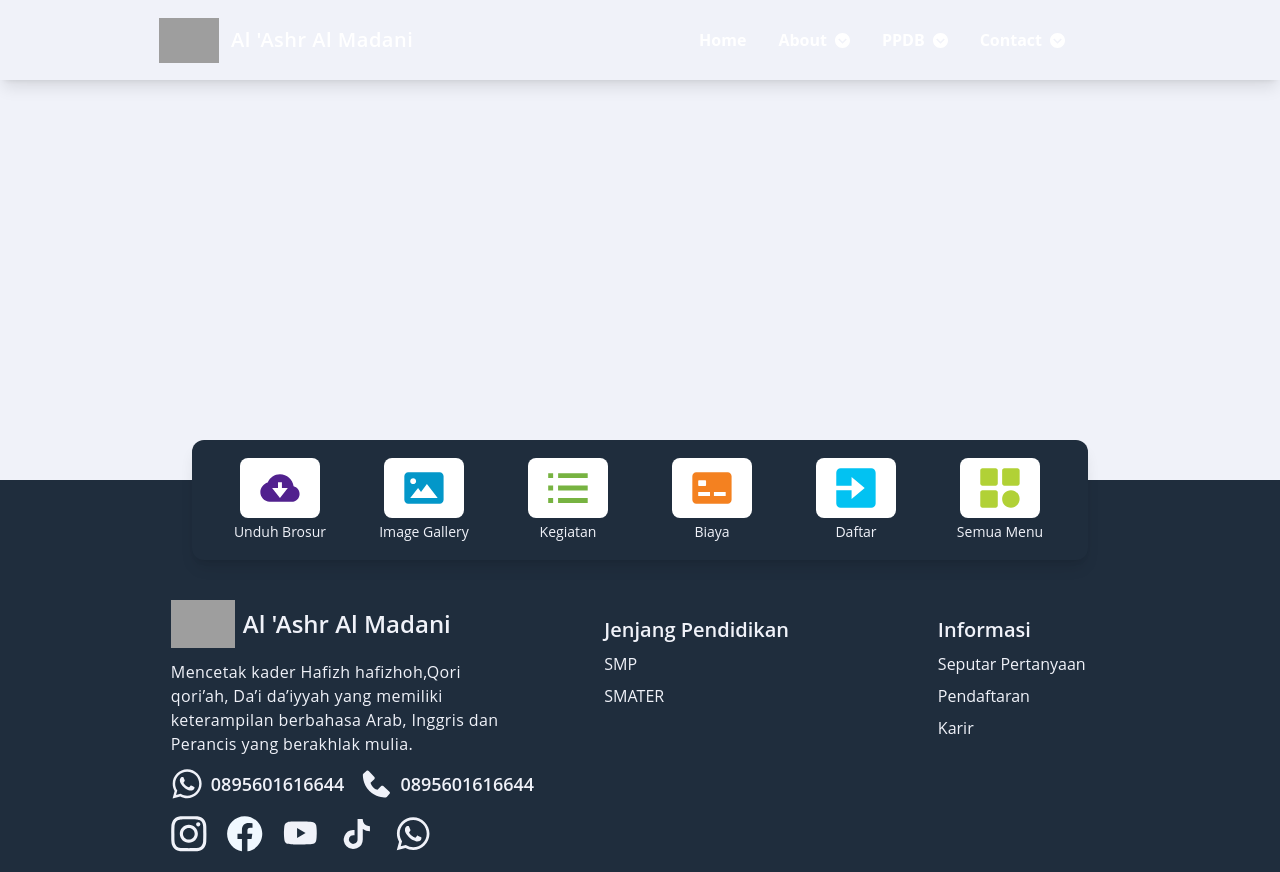
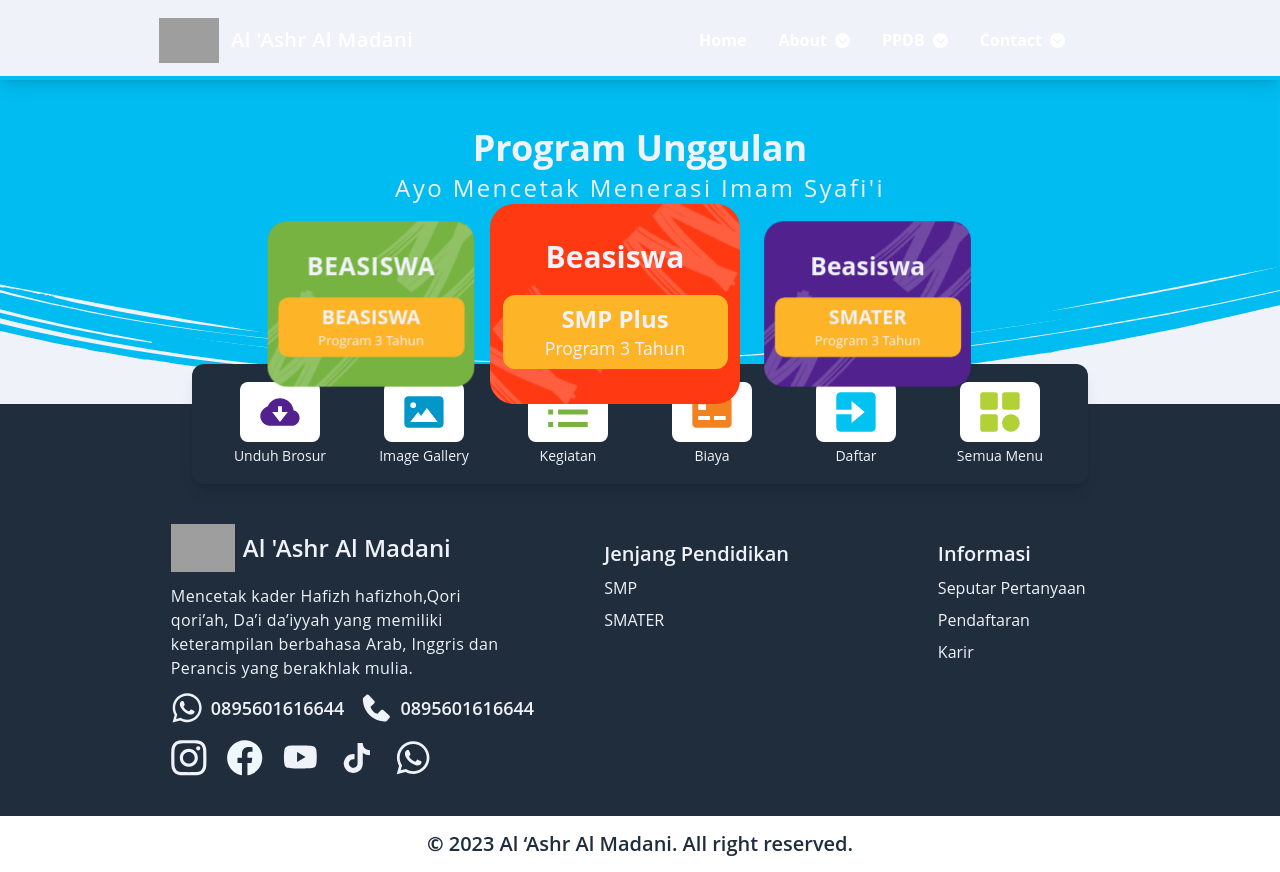
Before and after one commit to HilmiAnugrah/projek-am, a PHP site: page /project-am/src/pages/ in a window 1280 px wide. Run offline with PHP 8.4, Linux system fonts and the light colour scheme; some libraries are stand-ins or nearby versions; grey boxes are pictures that could not be loaded.

Commit message:
logic header

```diff
--- /dev/null
+++ b/src/backend/partials/hiro-biaya.php
@@ -0,0 +1,53 @@
+<section class="-mt-1 pt-8  bg-[url('../img/hiro.svg')] w-full bg-no-repeat bg-cover bg-body" style="background-position: center 100%">
+    <h2 class="font-bold sm:mt-5 px-[5%] text-center text-3xl sm:text-4xl text-body">
+        Program Unggulan
+    </h2>
+    <p class="text-base tracking-widest px-[5%] text-center sm:text-xl lg:text-2xl mt-1 text-body">
+        Ayo Mencetak Menerasi Imam Syafi'i
+    </p>
+    <div class="swiper swiper-card">
+        <div class="swiper-wrapper">
+            <div class="swiper-slide prev">
+
+                <div class="w-[250px] h-[200px] flex flex-col gap-5  justify-center items-center rounded-3xl bg-main-green relative overflow-hidden">
+                    <img src="<?=base_url("src/img/program_pilihan/Vector.png");?>" alt="al ashr al madani" class="bg-cover absolute top-[-30px] right-[-30px] w-[60%] " />
+                    <img src="<?=base_url("src/img/program_pilihan/Vector.png");?> " alt="" class="bg-cover absolute bottom-[-30px] left-[-30px] w-[60%]" />
+                    <h2 class="text-3xl text-body font-bold tracking-wide  ">BEASISWA</h2>
+                    <button class="card__content flex items-center flex-col  bg-young-orange w-[90%] p-2 rounded-xl relative z-10">
+                        <h3 class="card__title text-2xl font-bold text-body">BEASISWA</h3>
+                        <p class="card__text text-body">Program 3 Tahun</p>
+                    </button>
+                </div>
+
+            </div>
+            <div class="swiper-slide">
+
+                <div class="w-[250px] h-[200px] flex flex-col gap-5 justify-center items-center rounded-3xl bg-main-red overflow-hidden relative">
+                    <img src="<?=base_url("src/img/program_pilihan/Vector.png");?>" alt="" class="bg-cover absolute top-[-30px] right-[-30px]  w-[60%] rotate-90 " />
+                    <img src="<?=base_url("src/img/program_pilihan/Vector.png");?>" alt="" class="bg-cover absolute bottom-[-30px] left-[-30px] w-[60%] rotate-90" />
+                    <h2 class="text-3xl text-body font-bold ">Beasiswa</h2>
+                    <button class="card__content flex items-center flex-col  bg-young-orange w-[90%] p-2 rounded-xl relative z-10">
+                        <h3 class="card__title text-2xl font-bold text-body">SMP Plus</h3>
+                        <p class="card__text text-center text-[1.1rem] font-normal text-body">Program 3 Tahun</p>
+                    </button>
+                </div>
+
+            </div>
+
+            <div class="swiper-slide next">
+
+                <div class="w-[250px] h-[200px] flex flex-col gap-5 justify-center items-center rounded-3xl bg-main-purple overflow-hidden relative">
+                    <img src="<?=base_url("src/img/program_pilihan/Vector.png");?>" alt="" class="bg-cover absolute top-[-30px] right-[-30px] w-[60%] " />
+                    <img src="<?=base_url("src/img/program_pilihan/Vector.png");?>" alt="" class="bg-cover absolute bottom-[-30px] left-[-30px] w-[60%] " />
+                    <h2 class="text-3xl text-body font-bold ">Beasiswa</h2>
+                    <button class="card__content flex items-center flex-col  bg-young-orange w-[90%] p-2 rounded-xl relative z-10">
+                        <h3 class="card__title text-2xl font-bold text-body">SMATER</h3>
+                        <p class="card__text text-body">Program 3 Tahun</p>
+                    </button>
+                </div>
+
+            </div>
+
+        </div>
+    </div>
+</section>
--- a/src/css/index.css
+++ b/src/css/index.css
@@ -774,10 +774,6 @@ body {
   height: 300px;
 }
 
-.h-\[30em\] {
-  height: 30em;
-}
-
 .h-\[40px\] {
   height: 40px;
 }
@@ -832,6 +828,10 @@ body {
 
 .w-8 {
   width: 2rem;
+}
+
+.w-\[250px\] {
+  width: 250px;
 }
 
 .w-\[40\%\] {
@@ -987,6 +987,10 @@ body {
   overflow-y: scroll;
 }
 
+.rounded-3xl {
+  border-radius: 1.5rem;
+}
+
 .rounded-full {
   border-radius: 9999px;
 }
@@ -1068,6 +1072,11 @@ body {
 .bg-white {
   --tw-bg-opacity: 1;
   background-color: rgb(255 255 255 / var(--tw-bg-opacity));
+}
+
+.bg-young-orange {
+  --tw-bg-opacity: 1;
+  background-color: rgb(253 180 39 / var(--tw-bg-opacity));
 }
 
 .bg-\[url\(\'\.\.\/img\/hiro\.svg\'\)\] {
--- a/src/js/dropdown.js
+++ b/src/js/dropdown.js
@@ -7,9 +7,6 @@ const svgPpdb = document.querySelector("#ppdb svg");
 const contact = document.getElementById("contact");
 const dropdownContact = document.getElementById("dropdown-contact");
 const svgContact = document.querySelector("#contact svg");
-let hasReloaded = false;
-
-
 
 if(window.innerWidth <= 1024){
   about.addEventListener("click", () => {
--- a/src/js/header.js
+++ b/src/js/header.js
@@ -1,7 +1,7 @@
 const bgNavbar = document.getElementById("nav-wrapper");
-var pathname = window.location.pathname;
+let pathname = window.location.pathname;
 if ((pathname == "/project-am/projek-am/") || (pathname == "/project-am/projek-am/index.php")){
     bgNavbar.classList.add("bg-main");
 }else if((pathname == "/project-am/projek-am/src/pages/") || (pathname == "/project-am/projek-am/src/pages/index.php")){
-    bgNavbar.classList.add("bg-main-orange");
+    bgNavbar.classList.add("bg-young-orange");
 }
--- a/src/pages/index.php
+++ b/src/pages/index.php
@@ -49,9 +49,9 @@ require "../backend/functions/functions.php";
     <!-- favicon.io -->
     <link rel="icon" href="../img/favicon/favicon.ico" />
     <!-- swiper -->
-    <link rel="stylesheet" href="../css/swiper.css" />
+    <link rel="stylesheet" href="<?=base_url("src/css/swiper.css");?>" />
 
-    <link href="../css/index.css" rel="stylesheet" />
+    <link href="<?=base_url("src/css/index.css");?>" rel="stylesheet" />
 </head>
 
 <body class="bg-body overflow-hidden h-screen">
@@ -59,7 +59,9 @@ require "../backend/functions/functions.php";
         <!-- Navbar -->
         <?php require "../backend/partials/header.php"; ?>
         <!-- main -->
-                <div class="h-[30em]"></div>
+        <main class="pt-20 overflow-hidden bg-body" >
+            <?php require "../backend/partials/hiro-biaya.php"?>
+        </main>
         <!-- main end -->
 
         <?php require "../backend/partials/footer.php"; ?>
@@ -67,7 +69,7 @@ require "../backend/functions/functions.php";
         <!-- end footer -->
     </div>
     <script src="<?=base_url("src/js/header.js");?>"></script>
-    <script src="<?=base_url("src/js/vendor.js");?>"></script>
+    <script src="<?=base_url("src/js/vendors.js");?>"></script>
     <script src="<?=base_url("src/js/card.js");?>"></script>
     <script src="<?=base_url("src/js/navbar.js");?>"></script>
     <script src="<?=base_url("src/js/dropdown.js");?>"></script>
--- a/tailwind.config.js
+++ b/tailwind.config.js
@@ -9,15 +9,16 @@ module.exports = {
       colors: {
         body: "#F0F2F9",
         main: "#00BCF1",
+        "young-blue": "#DAF7FF",
         "main-purple": "#51218E",
         "main-yellow": "#FFBC00",
         "main-orange": "#F48120",
+        "young-orange": "#FDB427",
         "main-green": "#77B341",
         "second-blue": "#0397C9",
         "dark-font": "#1F2D3D",
         "main-red": "#FF3912",
         "second-green": "#B1D136",
-        "young-blue": "#DAF7FF",
       },
       boxShadow: {
         main: "0px 18.078041076660156px 35.09267044067383px -21.26828384399414px rgba(0, 0, 0, 0.25)",
```
